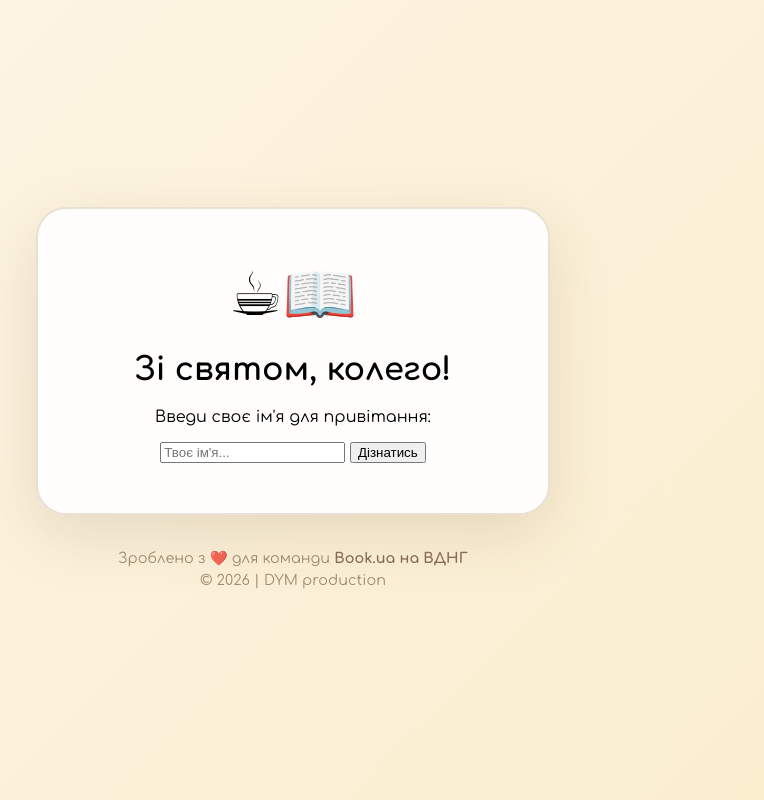
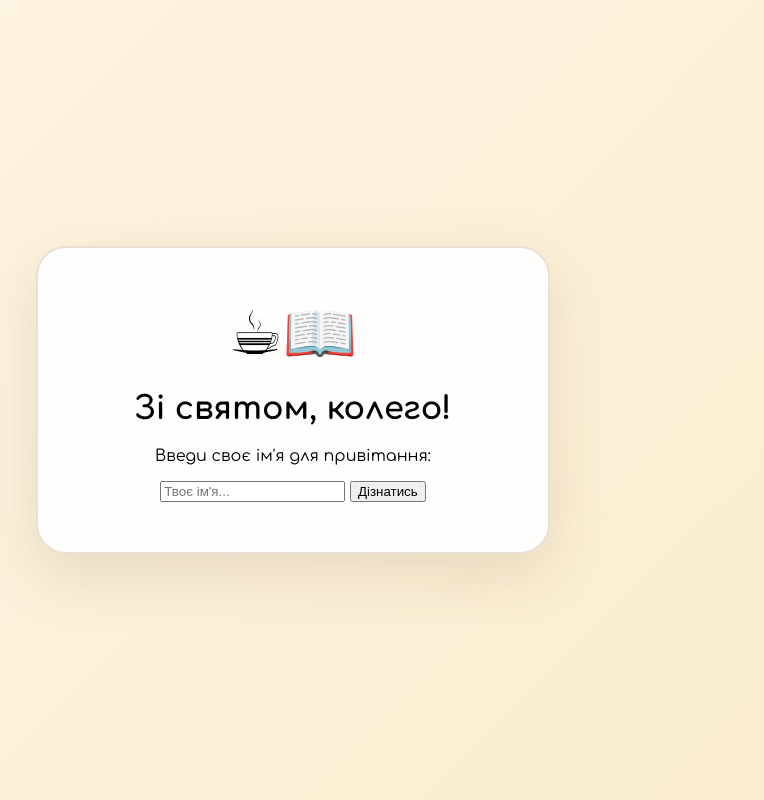
Before and after one commit to dymproduction1-alt/valentine-gift, a Flask app: page / in a window 1280 px wide. Shown: the whole page, without its empty margins (347-1111 px from the left). Run offline with Flask 3, Linux system fonts and the light colour scheme; some libraries are stand-ins or nearby versions.

Commit message:
Remove footer and adjust HTML structure

```diff
--- a/templates/index.html
+++ b/templates/index.html
@@ -23,11 +23,6 @@
         <div id="wishDisplay" class="wish-text"></div>
     </div>
 
-    <footer>
-        <p>Зроблено з ❤️ для команди <strong>Book.ua на ВДНГ</strong></p>
-        <p>© 2026 | DYM production</p>
-    </footer>
-
     <script src="{{ url_for('static', filename='js/script.js') }}"></script>
 </body>
 </html>
```
